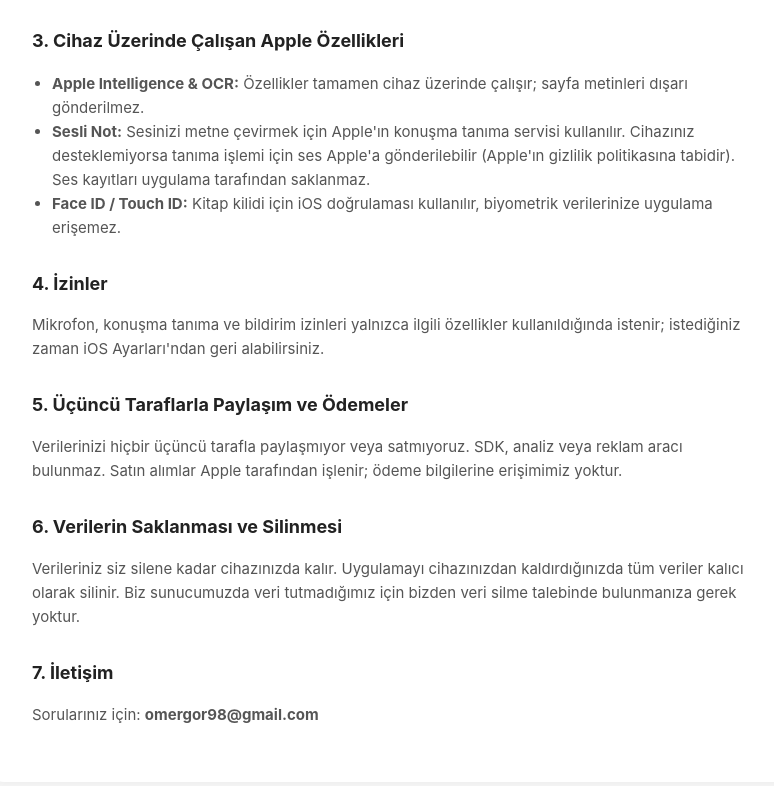
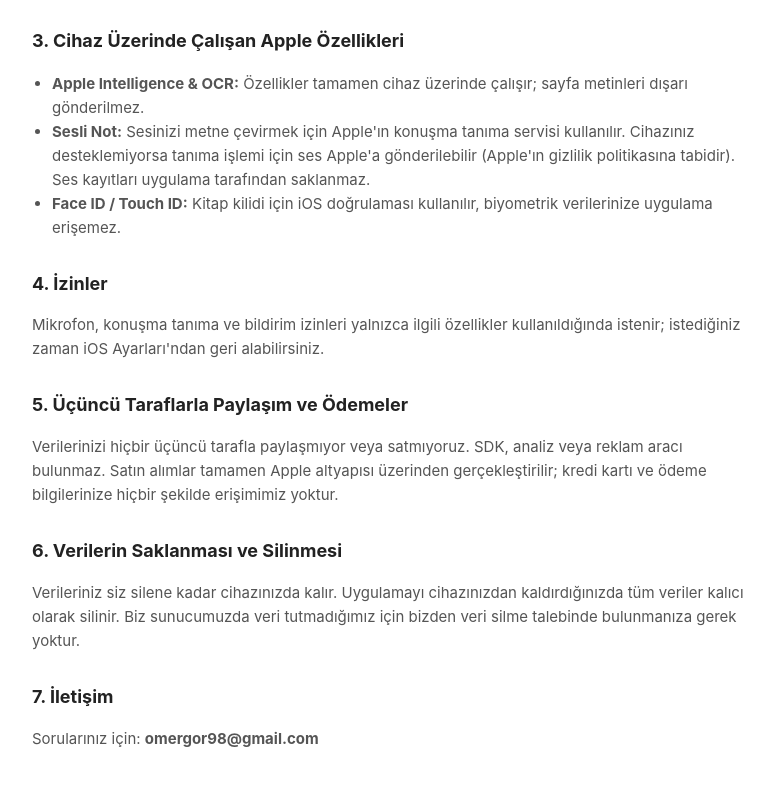
Before and after one commit to omerfbgfb-cyber/gizlilik-politikasi, a plain HTML site: page index.html in a window 1280 px wide. Shown: the part 493-1279 px from the top of the page, without its empty margins (248-1022 px from the left). Drawn offline with Linux system fonts and the light colour scheme.

Commit message:
Clarify payment processing details in privacy policy

```diff
--- a/index.html
+++ b/index.html
@@ -38,7 +38,7 @@
         <p>Mikrofon, konuşma tanıma ve bildirim izinleri yalnızca ilgili özellikler kullanıldığında istenir; istediğiniz zaman iOS Ayarları'ndan geri alabilirsiniz.</p>
 
         <h2>5. Üçüncü Taraflarla Paylaşım ve Ödemeler</h2>
-        <p>Verilerinizi hiçbir üçüncü tarafla paylaşmıyor veya satmıyoruz. SDK, analiz veya reklam aracı bulunmaz. Satın alımlar Apple tarafından işlenir; ödeme bilgilerine erişimimiz yoktur.</p>
+        <p>Verilerinizi hiçbir üçüncü tarafla paylaşmıyor veya satmıyoruz. SDK, analiz veya reklam aracı bulunmaz. Satın alımlar tamamen Apple altyapısı üzerinden gerçekleştirilir; kredi kartı ve ödeme bilgilerinize hiçbir şekilde erişimimiz yoktur.</p>
 
         <h2>6. Verilerin Saklanması ve Silinmesi</h2>
         <p>Verileriniz siz silene kadar cihazınızda kalır. Uygulamayı cihazınızdan kaldırdığınızda tüm veriler kalıcı olarak silinir. Biz sunucumuzda veri tutmadığımız için bizden veri silme talebinde bulunmanıza gerek yoktur.</p>
```
